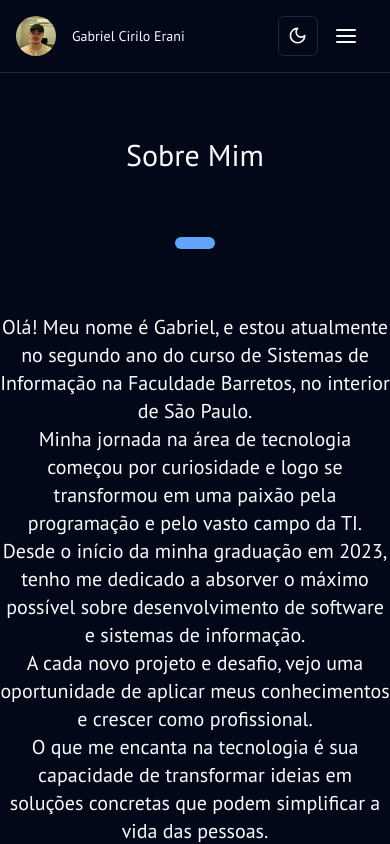
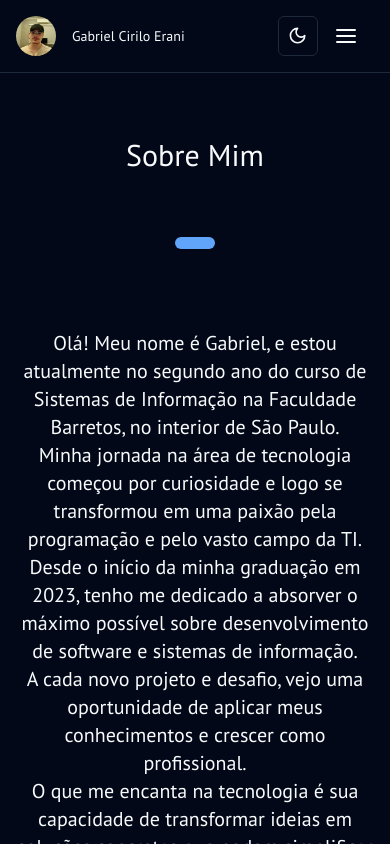
Before and after one commit to GabrielErani/PortFolioVite, a React (Vite) app: page / in a window 390 px wide. Shown: the top 844 px of the page. Built offline with nearby package versions, Linux system fonts and the light colour scheme.

Commit message:
bora bill

```diff
--- a/src/components/pages/MainPage/MainPage.tsx
+++ b/src/components/pages/MainPage/MainPage.tsx
@@ -10,7 +10,7 @@ const MainPage = () => {
           <h1 className="my-16 md:text-7xl text-3xl">Sobre Mim</h1>
           <span className="h-3 bg-blue-400 w-10 rounded-full mb-16"></span>
         </div>
-        <p className="text-xl pt-sans-regular">
+        <p className="text-xl pt-sans-regular md:p-0 p-4">
           Olá! Meu nome é Gabriel, e estou atualmente no segundo ano do curso de
           Sistemas de Informação na Faculdade Barretos, no interior de São
           Paulo.<br/> Minha jornada na área de tecnologia começou por curiosidade e
```
